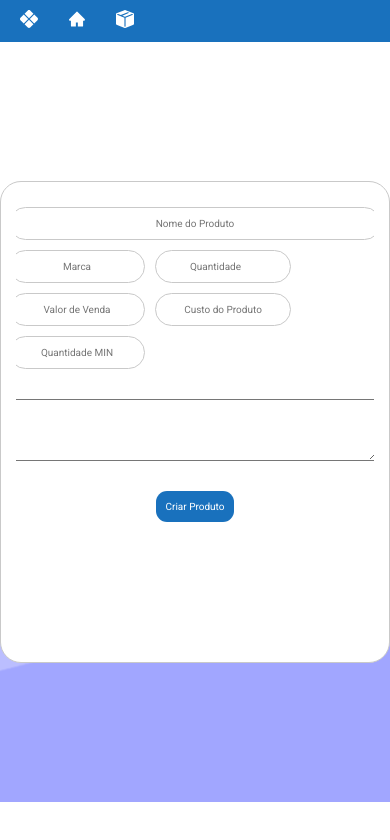
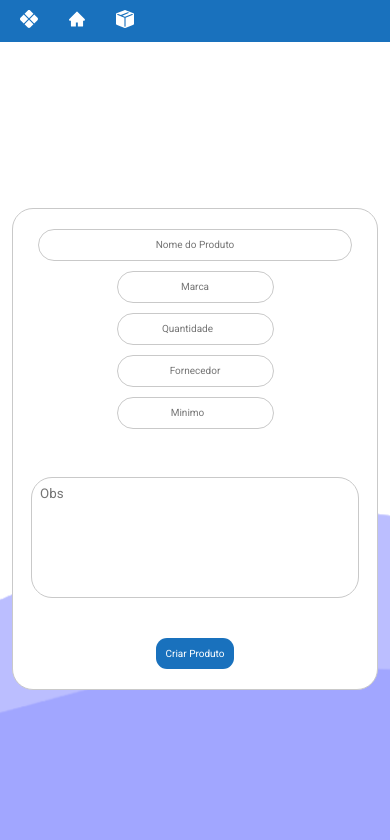
Before and after one commit to AndreVsc/Gerenciador-de-Tarefas, a React (Vite) app: page /estoque in a window 390 px wide. Shown: the top 840 px of the page. Built offline with nearby package versions, Linux system fonts and the light colour scheme.

Commit message:
0.0.2.6v
.Atualizando css form + scroll mobile

```diff
--- a/src/components/formulario/FormEstoque.css
+++ b/src/components/formulario/FormEstoque.css
@@ -1,49 +1,169 @@
 .containerForm{
+    display: flex;
+    align-items: center;
+    justify-items: center;
     border-radius: 21px;
     border: 1px solid #c9c9c9;
     background-color: rgb(255, 255, 255);
     width: 100%;
-    min-width: 300px;
     max-width: 400px;
     height: 100%;
     max-height: 450px;
     padding: 15px;
+    margin: 4px;
+    overflow: hidden;
 }
 
-.containerForm p{
-    color: #9c9c9c;
-    font-size: medium;
-}
 
 #inputBnt{
     padding: 10px;
+    text-align: center;
+    overflow: hidden;
 }
 
 #formEstoque{
     display: flex;
     flex-direction: column;
     align-items: center;
-    gap: 30px;
+    gap: 40px;
     padding: 10px;
     height: 100%;
-    max-height: 430px;
+    max-height: 440px;
     max-width: 400px;
-
 }
 
 #inputsEstoque{
     display: flex;
     flex-wrap: wrap;
+    max-width: 380px;
+    max-height: 200px;
     gap: 10px;
+    overflow: visible;
 }
 
-#inputsEstoque input:nth-child(1){
-    min-width: 350px;
+#inputChild-1{
+    width: 100%;
+    max-width:370px;
+    height: 15px;
+}
+
+#inputChild-2{
+    width: 100%;
+    max-width:235px;
+    height: 15px;
+}
+
+#inputChild-3{
+    width: 100%;
+    max-width:90px;
+    height: 15px;
+}
+
+#inputChild-4{
+    width: 100%;
+    max-width:235px;
+    height: 15px;
+}
+
+#inputChild-5{
+    width: 100%;
+    max-width:90px;
+    height: 15px;
+}
+
+#inputChild-6{
+    width: 100%;
+    max-width:162px;
+    height: 15px;
+}
+
+#inputChild-7{
+    width: 100%;
+    max-width:162.5px;
+    height: 15px;
 }
 
 .inputText{
+    color: #727272;
     border-radius: 21px;
     padding: 10px;
     border: 1px solid #c9c9c9;
     outline: none;
 }
+
+.inputArea{
+    width: 100%;
+    max-width: 370px;
+    height: 140px;
+    border-radius: 21px;
+    padding: 10px;
+    border: 1px solid #c9c9c9;
+    outline: none;
+    color: #727272;
+    text-align: start;
+    resize:none;
+}
+
+@media only screen and (max-device-width: 900px) {
+
+    .containerForm{
+        display: flex;
+        align-items: center;
+        justify-items: center;
+        border-radius: 21px;
+        border: 1px solid #c9c9c9;
+        background-color: rgb(255, 255, 255);
+        width: 100%;
+        max-width: 400px;
+        height: 100%;
+        max-height: 450px;
+        padding: 15px;
+        margin: 12px;
+        overflow: hidden;
+    }
+
+
+    #inputsEstoque{
+        display: flex;
+        flex-wrap: wrap;
+        justify-content: center;
+        width: 100%;
+        max-width: 480px;
+        max-height: 230px;
+        gap: 10px;
+        overflow:scroll;
+    }
+
+    #inputChild-1{
+        width: 300px;
+        height: 10px;
+    }
+
+    #inputChild-2,#inputChild-3,#inputChild-4,#inputChild-5,#inputChild-6,#inputChild-7{
+        max-width: 135px;
+        width: 100%;
+        height: 10px;
+    }
+
+    .inputArea{
+        width: 100%;
+        max-width: 310px;
+        height: 140px;
+        border-radius: 21px;
+        padding: 8px;
+        border: 1px solid #c9c9c9;
+        outline: none;
+        color: #727272;
+        text-align: start;
+        resize:none;
+    }
+
+}
+
+@media only screen and (max-device-width: 395px) {
+    #inputChild-1{
+        display: flex;
+        width: 140px;
+        height: 10px;
+    }
+}
--- a/src/components/formulario/FormEstoque.jsx
+++ b/src/components/formulario/FormEstoque.jsx
@@ -3,22 +3,20 @@ import './FormEstoque.css';
 function FormEstoque() {
   return (
     <div className='containerForm'>
-        <div>
             <form id='formEstoque'>
                 <div id='inputsEstoque'>
-                  <input className='inputText' type="text" placeholder='Nome do Produto' />
-                  <input className='inputText' type="text" placeholder='Marca'/>
-                  <input className='inputText' type="number" placeholder='Quantidade'/>
-                  <input className='inputText' type="text" placeholder='Valor de Venda'/>
-                  <input className='inputText' type="text" placeholder='Custo do Produto'/>
-                  <input className='inputText' type="text" placeholder='Quantidade MIN'/>
+                    <input id='inputChild-1' className='inputText' type="text" placeholder='Nome do Produto' />
+                    <input id='inputChild-2' className='inputText' type="text" placeholder='Marca'/>
+                    <input id='inputChild-3' className='inputText' type="number" placeholder='Quantidade'/>
+                    <input id='inputChild-4' className='inputText' type="text" placeholder='Fornecedor'/>
+                    <input id='inputChild-5' className='inputText' type="number" placeholder='Minimo'/>
+                    <input id='inputChild-6' className='inputText' type="text" placeholder='Valor de Venda'/>
+                    <input id='inputChild-7' className='inputText' type="text" placeholder='Custo do Produto'/>
                 </div>
-                <textarea id="w3review" name="w3review" rows="4" cols="50"/>
+                    <textarea className='inputArea' type="text" placeholder='Obs'/>
                 <input id='inputBnt' className='bnt-b' type="submit" value={"Criar Produto"} />
             </form>
-        </div>
     </div>
   )
 }
-
 export default FormEstoque
--- a/src/pages/estoque/PaginaEstoque.css
+++ b/src/pages/estoque/PaginaEstoque.css
@@ -9,6 +9,7 @@
 
 @media only screen and (max-device-width: 900px) {
     .containerEstoque{
-        height: 90vh;
+        height: 96.4vh;
+
     }
 }
--- a/src/pages/inicial/PaginaInicial.css
+++ b/src/pages/inicial/PaginaInicial.css
@@ -9,7 +9,7 @@
 
 @media only screen and (max-device-width: 900px) {
     .containerInicial{
-        height: 93.60vh;
+        height: 96.4vh;
 
     }
 }
```
